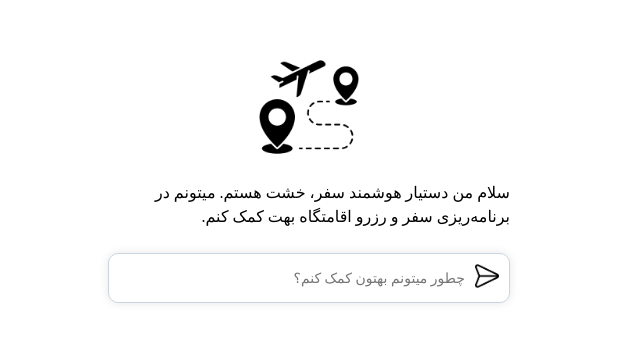
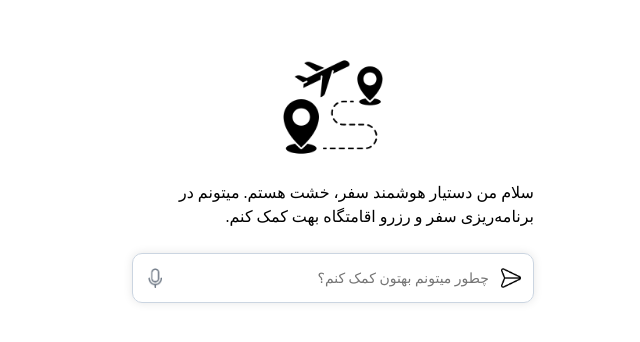
Before and after one commit to khanbaba/khesht_front, a Next.js app: page / in a window 1280 px wide. Shown: the part 208-550 px from the top of the page, without its empty margins (385-1025 px from the left). Built offline with nearby package versions, Linux system fonts and the light colour scheme; a web font is replaced by a local one.

Commit message:
add voice

```diff
--- a/components/Chat/ChatSection.tsx
+++ b/components/Chat/ChatSection.tsx
@@ -85,7 +85,7 @@ export const ChatSection = () => {
 
             </div>
             <div className={styles.searchContainer}>
-                <SearchBox rightIcon={<img src="send.png" width={24} height={24} alt="search" />} wrapperStyles={{ minHeight: '60px' }} handleSearch={handleSearch} />
+                <SearchBox leftIcon={<img src="voice.png" style={{ objectFit: "contain", paddingTop: "4px" }} width={24} height={24} alt="search" />} rightIcon={<img src="send.png" width={24} height={24} style={{ objectFit: "contain", paddingTop: "4px" }} alt="search" />} wrapperStyles={{ minHeight: '60px' }} handleSearch={handleSearch} />
             </div>
         </div>
     )
--- a/components/Chat/Suggestions/LodgeItem.tsx
+++ b/components/Chat/Suggestions/LodgeItem.tsx
@@ -20,7 +20,7 @@ const LodgeItem: React.FC<LodgeItemProps> = ({
     url,
 }) => {
     return (
-        <Link href={url} className="block">
+        <a href={url} className="block" target="_blank">
             <div className={styles.container}>
                 <div className={styles.imageContainer}>
                     <img
@@ -41,7 +41,7 @@ const LodgeItem: React.FC<LodgeItemProps> = ({
                     <div className={styles.view}>مشاهده</div>
                 </div>
             </div>
-        </Link>
+        </a>
     );
 };
 
--- a/components/Home/HomeSection.tsx
+++ b/components/Home/HomeSection.tsx
@@ -16,7 +16,7 @@ export const HomeSection = () => {
                 میتونم در برنامه‌ریزی سفر و رزرو اقامتگاه بهت کمک کنم.
             </div>
             <div style={{ padding: '24px', width: '100%' }}>
-                <SearchBox rightIcon={<img src="send.png" width={24} height={24} alt="search" />} wrapperStyles={{}} handleSearch={handleSearch} />
+                <SearchBox leftIcon={<img src="voice.png" style={{ objectFit: "contain", paddingTop: "4px" }} width={24} height={24} alt="search" />} rightIcon={<img src="send.png" width={24} height={24} style={{ objectFit: "contain", paddingTop: "4px" }} alt="search" />} wrapperStyles={{}} handleSearch={handleSearch} />
             </div>
         </div>
     )
```
Also changed, not shown: public/voice.png (added).
